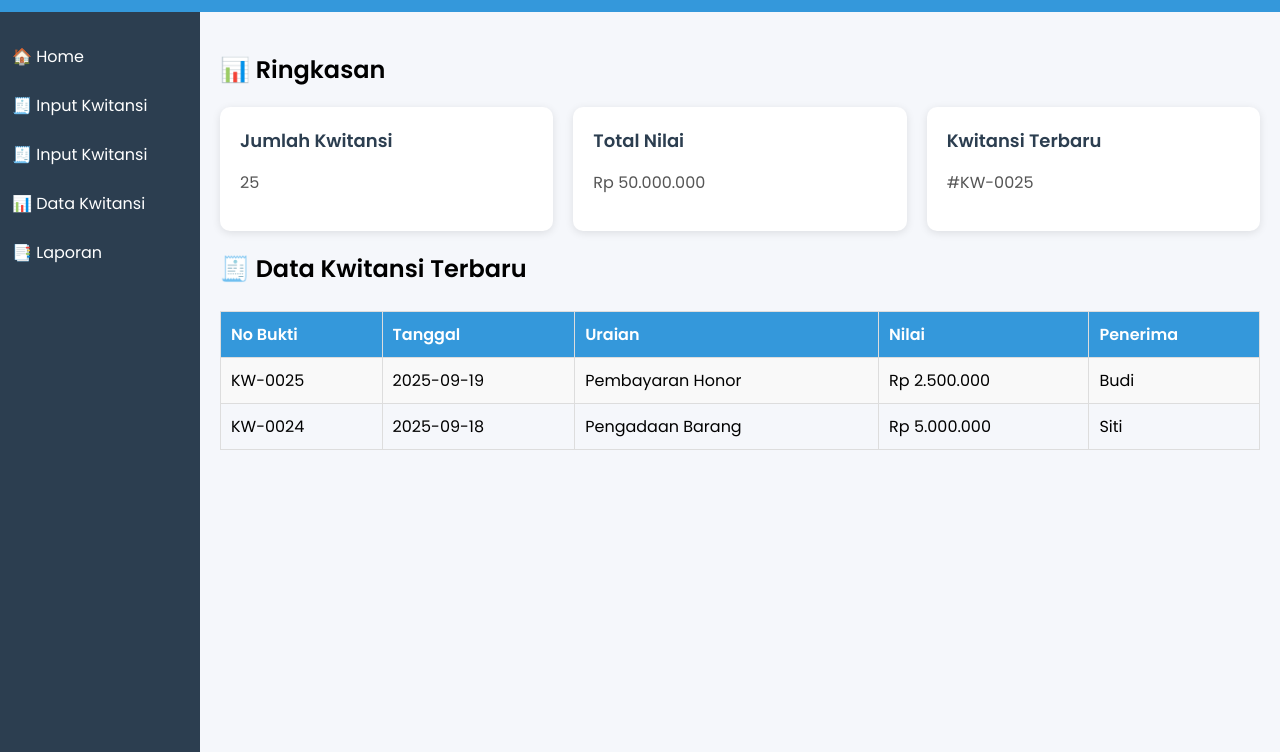
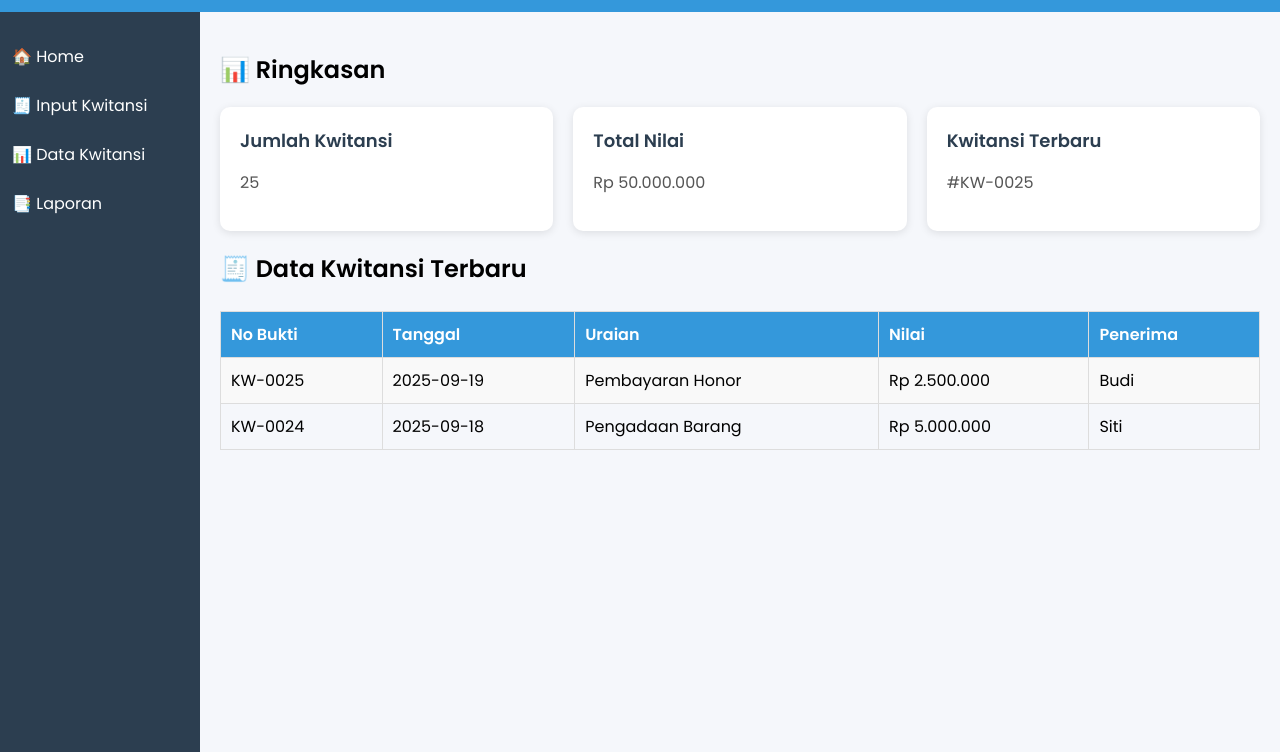
Before and after one commit to butarbutar/bumnag, a plain HTML site: page index.html in a window 1280 px wide. Shown: the part 48-800 px from the top of the page. Drawn offline with Linux system fonts and the light colour scheme.

Commit message:
Update index.html

```diff
--- a/index.html
+++ b/index.html
@@ -94,7 +94,6 @@
   <div class="sidebar">
     <a href="https://butarbutar.github.io/bumnag/">🏠 Home</a>
     <a href="https://butarbutar.github.io/bumnag/kwtpembayaran.html">🧾 Input Kwitansi</a>
-    <a href="https://butarbutar.github.io/bumnag/kwt1.html">🧾 Input Kwitansi</a>
     <a href="#">📊 Data Kwitansi</a>
     <a href="#">📑 Laporan</a>
   </div>
```
